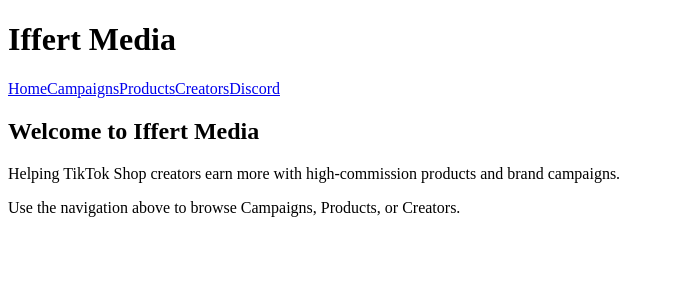
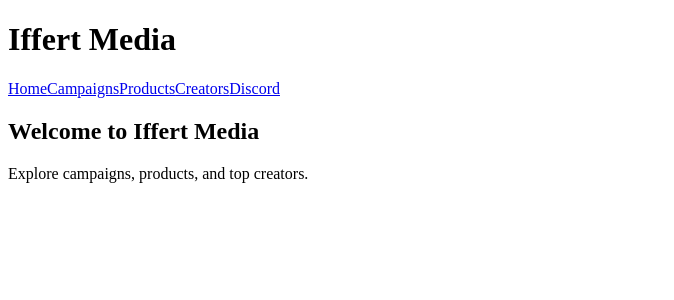
Before and after one commit to iffertmedia/iffert-dashboards, a React (Create React App) app: page / in a window 1280 px wide. Shown: the top 300 px of the page, without its empty margins (0-674 px from the left). Built offline with nearby package versions, Linux system fonts and the light colour scheme.

Commit message:
Update Home.jsx

```diff
--- a/src/pages/Home.jsx
+++ b/src/pages/Home.jsx
@@ -1,9 +1,8 @@
 export default function Home() {
   return (
-    <div className="p-4 text-center">
-      <h2 className="text-2xl font-bold mb-4">Welcome to Iffert Media</h2>
-      <p className="mb-6">Helping TikTok Shop creators earn more with high-commission products and brand campaigns.</p>
-      <p>Use the navigation above to browse Campaigns, Products, or Creators.</p>
+    <div className="text-center">
+      <h2 className="text-2xl font-semibold">Welcome to Iffert Media</h2>
+      <p className="text-gray-700 mt-2">Explore campaigns, products, and top creators.</p>
     </div>
   );
 }
```
